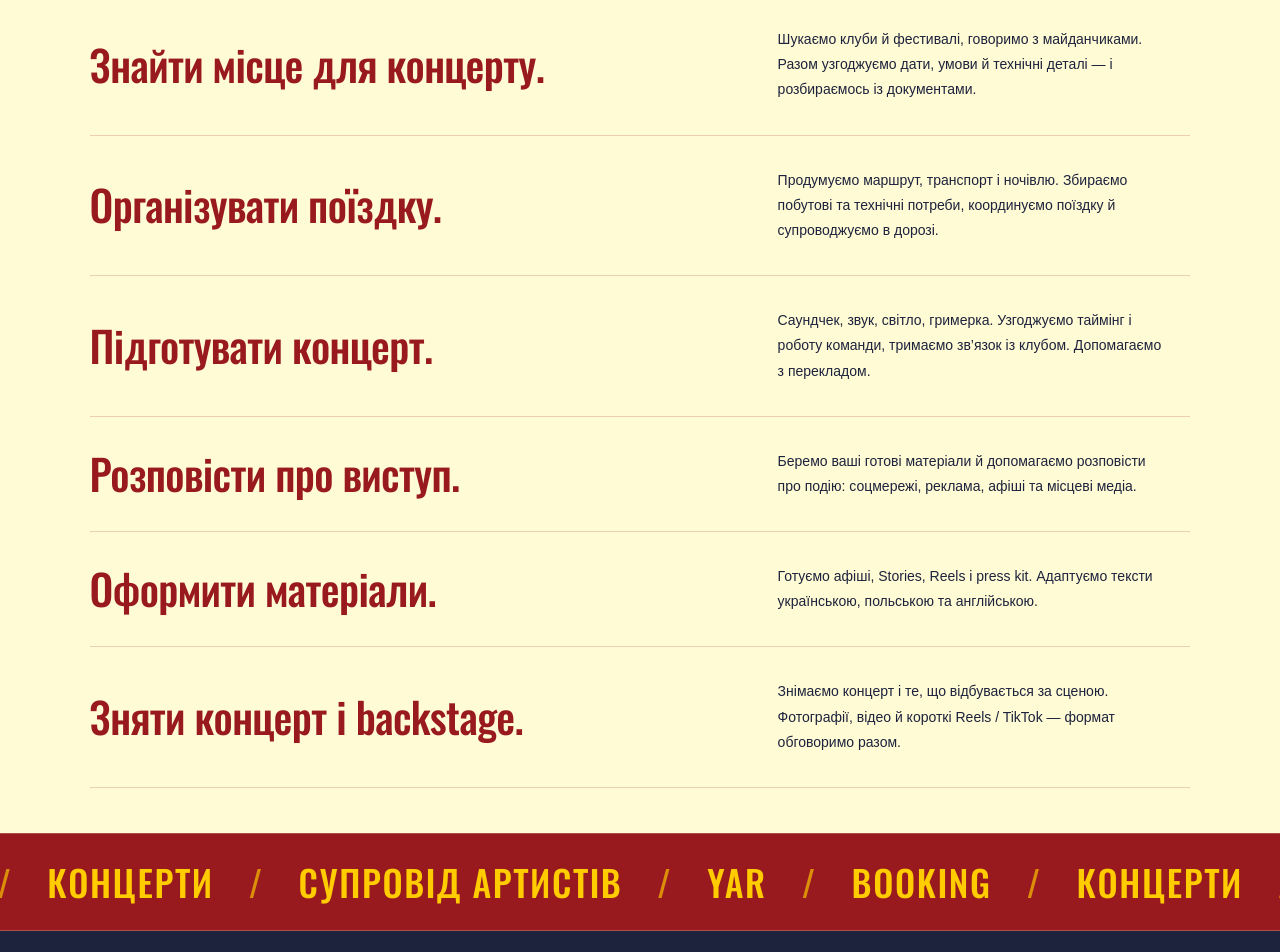
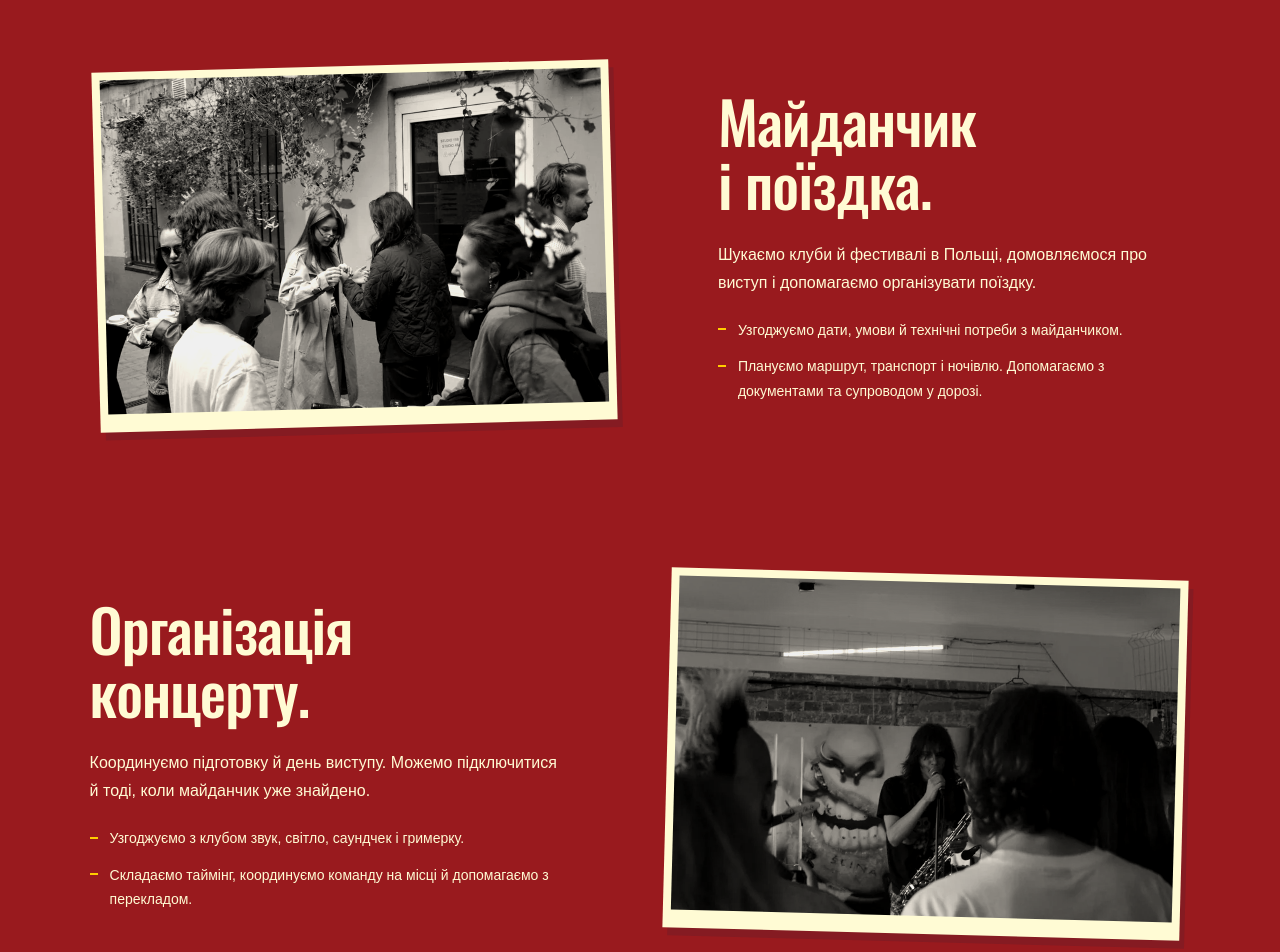
Before and after one commit to Zoreslaw/yar-agency, a React (Vite) app: page / in a window 1280 px wide. Shown: the part 1480-2432 px from the top of the page. Built offline with nearby package versions, Linux system fonts and the light colour scheme.

Commit message:
Isolate three-scene service section redesign

```diff
--- /dev/null
+++ b/src/ServiceStories.jsx
@@ -0,0 +1,45 @@
+import React from 'react';
+import {SceneEntrance} from './SceneEntrance';
+import {ImprintAction} from './components/Buttons';
+import './service-stories.css';
+
+const services = [
+ {
+  id:'booking', title:<>Майданчик<br/>і поїздка.</>, photo:'people', gallery:2,
+  alt:'Люди спілкуються перед входом на концерт',
+  text:'Шукаємо клуби й фестивалі в Польщі, домовляємося про виступ і допомагаємо організувати поїздку.',
+  tasks:['Узгоджуємо дати, умови й технічні потреби з майданчиком.','Плануємо маршрут, транспорт і ночівлю. Допомагаємо з документами та супроводом у дорозі.']
+ },
+ {
+  id:'production', title:<>Організація<br/>концерту.</>, photo:'stage', gallery:6,
+  alt:'Вокаліст виступає перед глядачами в камерному залі',
+  text:'Координуємо підготовку й день виступу. Можемо підключитися й тоді, коли майданчик уже знайдено.',
+  tasks:['Узгоджуємо з клубом звук, світло, саундчек і гримерку.','Складаємо таймінг, координуємо команду на місці й допомагаємо з перекладом.']
+ },
+ {
+  id:'promo', title:<>Промо, дизайн<br/>і зйомка.</>, photo:'phone', gallery:4,
+  alt:'Глядач знімає концерт на телефон',
+  text:'Допомагаємо анонсувати виступ, підготувати матеріали й зняти концерт. Ці задачі можна замовити окремо.',
+  tasks:['Просуваємо подію з вашими готовими матеріалами: соцмережі, реклама й місцеві медіа.','Готуємо афіші, Stories, Reels і press kit. Адаптуємо тексти українською, польською та англійською.','Організовуємо фото- й відеозйомку концерту та backstage.']
+ }
+];
+
+export function ServiceStories({enabled,onGallery,onDiscuss}) {
+ return <div className="service-stories">
+  {services.map(service=><article key={service.id} className={`service-story story-${service.id}`} aria-labelledby={`${service.id}-title`}>
+   <SceneEntrance enabled={enabled} className="story-layout">
+    <div className="story-copy" data-motion="text">
+     <h3 id={`${service.id}-title`}>{service.title}</h3>
+     <p className="story-lead">{service.text}</p>
+     <ul className="story-tasks">{service.tasks.map(task=><li key={task}>{task}</li>)}</ul>
+    </div>
+    <div className="story-visual" data-motion="photo" data-delay="0.12">
+     <button type="button" className="story-photo" onClick={()=>onGallery(service.gallery)} aria-label={`Відкрити фото: ${service.alt}`}>
+      <img src={`/media/${service.photo}.webp`} srcSet={`/media/${service.photo}-800.webp 800w, /media/${service.photo}.webp 1800w`} sizes="(max-width: 700px) 88vw, 48vw" alt={service.alt} loading="lazy" decoding="async" width="1800" height="1200"/>
+     </button>
+    </div>
+   </SceneEntrance>
+  </article>)}
+  <div className="stories-outro"><p>Окреме завдання чи весь концерт —<br/>обсяг роботи узгодимо разом.</p><ImprintAction onClick={onDiscuss}>Обговорити задачу</ImprintAction></div>
+ </div>;
+}
--- a/src/main.jsx
+++ b/src/main.jsx
@@ -8,6 +8,7 @@ import './style.css';
 import {ImprintAction, UtilityButton, IconButton} from './components/Buttons.jsx';
 import {MouthSignal} from './MouthSignal.jsx';
 import {SceneEntrance} from './SceneEntrance.jsx';
+import {ServiceStories} from './ServiceStories.jsx';
 import {MirrorLamps} from './MirrorLamps.jsx';
 const CooperationModal=lazy(()=>import('./CooperationModal.jsx'));
 import {useBackstageMotion} from './StageLighting.jsx';
@@ -31,14 +32,6 @@ function App(){
  const [menu,setMenu]=useState(false),[gallery,setGallery]=useState(null),[brief,setBrief]=useState(null);
  const briefTrigger=useRef(null);
  const video=useRef(null),galleryDialog=useRef(null),visible=useRef(true);
- const directions=[
-  {title:'Booking',heading:'Знайти місце для концерту.',text:'Шукаємо клуби й фестивалі, говоримо з майданчиками. Разом узгоджуємо дати, умови й технічні деталі — і розбираємось із документами.'},
-  {title:'Логістика',heading:'Організувати поїздку.',text:'Продумуємо маршрут, транспорт і ночівлю. Збираємо побутові та технічні потреби, координуємо поїздку й супроводжуємо в дорозі.'},
-  {title:'Продакшн концерту',heading:'Підготувати концерт.',text:'Саундчек, звук, світло, гримерка. Узгоджуємо таймінг і роботу команди, тримаємо зв’язок із клубом. Допомагаємо з перекладом.'},
-  {title:'Промоція',heading:'Розповісти про виступ.',text:'Беремо ваші готові матеріали й допомагаємо розповісти про подію: соцмережі, реклама, афіші та місцеві медіа.'},
-  {title:'Візуальна комунікація',heading:'Оформити матеріали.',text:'Готуємо афіші, Stories, Reels і press kit. Адаптуємо тексти українською, польською та англійською.'},
-  {title:'Фото / відео',heading:'Зняти концерт і backstage.',text:'Знімаємо концерт і те, що відбувається за сценою. Фотографії, відео й короткі Reels / TikTok — формат обговоримо разом.'}
- ];
  const [questionnaireReady,setQuestionnaireReady]=useState(false);
  const [scrolled,setScrolled]=useState(false);
  useEffect(()=>{const update=()=>setScrolled(window.scrollY>24);update();window.addEventListener('scroll',update,{passive:true});return()=>window.removeEventListener('scroll',update);},[]);
@@ -82,9 +75,7 @@ function App(){
        </div>
       </div>
      </SceneEntrance>
-     <div className="service-cues">{directions.map(direction=><article className="service-cue" data-reveal key={direction.title}>
-      <div className="cue-inner"><div><h3>{direction.heading}</h3></div><p>{direction.text}</p></div>
-     </article>)}</div>
+     <ServiceStories enabled={stageMotion.active} onGallery={setGallery} onDiscuss={event=>{briefTrigger.current=event.currentTarget;event.currentTarget.focus();openBrief('Інше');}}/>
      <div className="agency-ticker" data-loop role="region" aria-label="Booking, концерти, супровід артистів"><div className="ticker-track" aria-hidden="true">{[0,1].map(i=><span className="ticker-copy" key={i}>BOOKING <span>/</span> КОНЦЕРТИ <span>/</span> СУПРОВІД АРТИСТІВ <span>/</span> YAR <span>/</span></span>)}</div></div>
      <div className="collaboration" id="collaboration" data-reveal><div className="collaboration-intro"><h3>На один концерт.<br/>Або надовго.</h3></div><div className="collaboration-formats">
       <span className="format-tape" aria-hidden="true"><svg className="tape-vertical" viewBox="0 0 24 240" preserveAspectRatio="none"><path fill="currentColor" d="M3 3 7 5 10 1 14 4 18 2 21 6 20 38 22 70 20 106 21 144 19 179 21 210 20 237 16 234 13 239 9 235 5 238 2 233 3 201 2 170 4 138 2 103 3 71 2 39Z"/><path stroke="#1D223D" opacity=".16" strokeWidth=".7" d="m7 15-1 51m4 17 1 68m5-127-1 87m-9 56 1 54m8-90 1 83M4 48l15-2M3 118l17 2M4 192l15-1"/></svg><svg className="tape-horizontal" viewBox="0 0 240 24" preserveAspectRatio="none"><g transform="translate(240 0) rotate(90)"><path fill="currentColor" d="M3 3 7 5 10 1 14 4 18 2 21 6 20 38 22 70 20 106 21 144 19 179 21 210 20 237 16 234 13 239 9 235 5 238 2 233 3 201 2 170 4 138 2 103 3 71 2 39Z"/><path stroke="#1D223D" opacity=".16" strokeWidth=".7" d="m7 15-1 51m4 17 1 68m5-127-1 87m-9 56 1 54m8-90 1 83M4 48l15-2M3 118l17 2M4 192l15-1"/></g></svg></span>
--- /dev/null
+++ b/src/service-stories.css
@@ -0,0 +1,38 @@
+/* Three service groups on one brand surface. Photography and copy never overlap. */
+.service-stories{background:var(--red);color:var(--cream);padding:12px 7% 72px;overflow:clip}
+.service-story{padding:66px 0;scroll-margin-top:100px}
+.story-layout{max-width:1440px;margin:auto;display:grid;grid-template-columns:1.12fr 1fr;align-items:center;column-gap:9%;row-gap:32px}
+.story-copy{grid-column:2;grid-row:1;min-width:0}
+.story-visual{grid-column:1;grid-row:1;min-width:0;padding:8px 6px}
+.service-stories h3{font-family:var(--display-font);font-weight:500;font-size:clamp(42px,4.6vw,68px);letter-spacing:-.015em;line-height:1.08;margin:0 0 25px;color:var(--cream);scroll-margin-top:120px}
+.story-lead{font-size:16px;line-height:1.75;max-width:480px;margin:0 0 21px}
+.story-tasks{list-style:none;padding:0;margin:0;max-width:480px;display:grid;gap:12px}
+.story-tasks li{position:relative;padding-left:20px;font-size:14px;line-height:1.75}
+.story-tasks li:before{content:'';position:absolute;left:0;top:.75em;width:8px;height:2px;background:var(--yellow)}
+.story-photo{display:block;width:100%;padding:8px 8px 18px;background:var(--cream);transform:rotate(-1.5deg);box-shadow:5px 8px 0 #1d223d28;cursor:zoom-in;transition:transform .25s ease}
+.story-photo img{display:block;width:100%;height:auto;aspect-ratio:3/2;object-fit:cover;filter:grayscale(1) sepia(.18) contrast(1.12) brightness(.94)}
+.story-photo:focus-visible{outline:3px solid var(--yellow);outline-offset:6px}
+.story-production .story-layout{grid-template-columns:1fr 1.12fr}
+.story-production .story-copy{grid-column:1}
+.story-production .story-visual{grid-column:2}
+.story-production .story-photo{transform:rotate(1.5deg)}
+.stories-outro{max-width:1440px;margin:12px auto 0;padding-top:30px;display:flex;align-items:center;justify-content:space-between;gap:30px}
+.stories-outro p{font-size:16px;line-height:1.75;margin:0}
+@media(hover:hover) and (pointer:fine){.story-photo:hover{transform:rotate(-1.5deg) translateY(-3px)}.story-production .story-photo:hover{transform:rotate(1.5deg) translateY(-3px)}}
+@media(min-width:1700px){.service-stories{padding-inline:max(7%,calc((100vw - 1440px)/2))}}
+@media(max-width:1000px){.service-stories{padding-inline:6%}.story-layout{column-gap:7%}.service-stories h3{font-size:44px}.story-lead{font-size:15px}.story-tasks li{font-size:13px}.service-story{padding-block:48px}}
+@media(max-width:700px){
+ .service-stories{padding:0 6% 48px}
+ .service-story{padding:40px 0}
+ .story-layout,.story-production .story-layout{grid-template-columns:1fr;gap:25px}
+ .story-copy,.story-production .story-copy{grid-column:1;grid-row:1}
+ .story-visual,.story-production .story-visual{grid-column:1;grid-row:2;padding:6px 4px}
+ .service-stories h3{font-size:clamp(38px,9vw,55px);line-height:1.12;margin-bottom:22px}
+ .story-lead{font-size:15px;margin-bottom:18px}
+ .story-tasks li{font-size:13px;padding-left:17px}
+ .story-photo{padding:6px 6px 14px}
+ .stories-outro{padding-top:20px;flex-direction:column;align-items:flex-start;gap:22px;margin-top:0}
+ .stories-outro p{font-size:15px}
+ .stories-outro .yar-action{max-width:100%}
+}
+@media(prefers-reduced-motion:reduce){.story-photo{transition:none}.story-photo:hover{transform:rotate(-1.5deg)}.story-production .story-photo:hover{transform:rotate(1.5deg)}}
```
Also changed, not shown: 1 other file (tests, documents, lock files or other folders).
